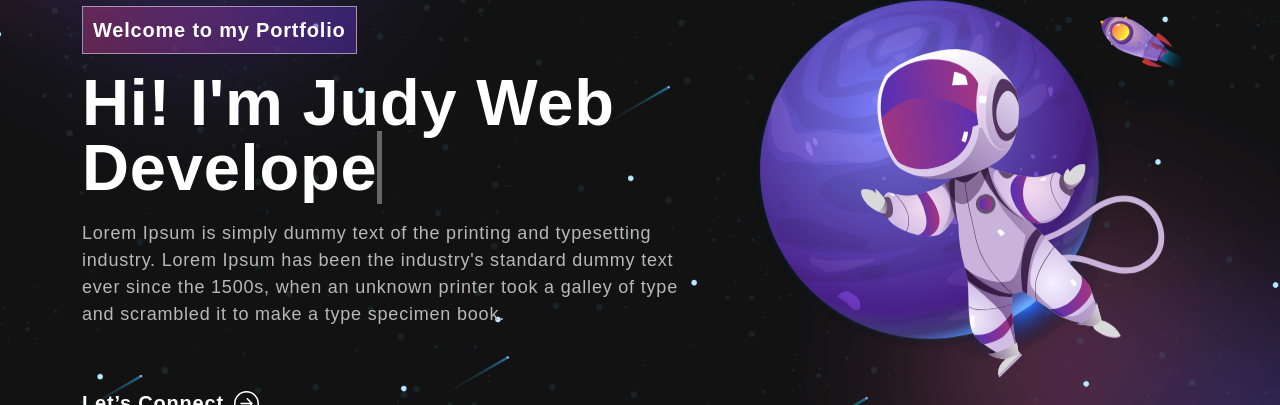
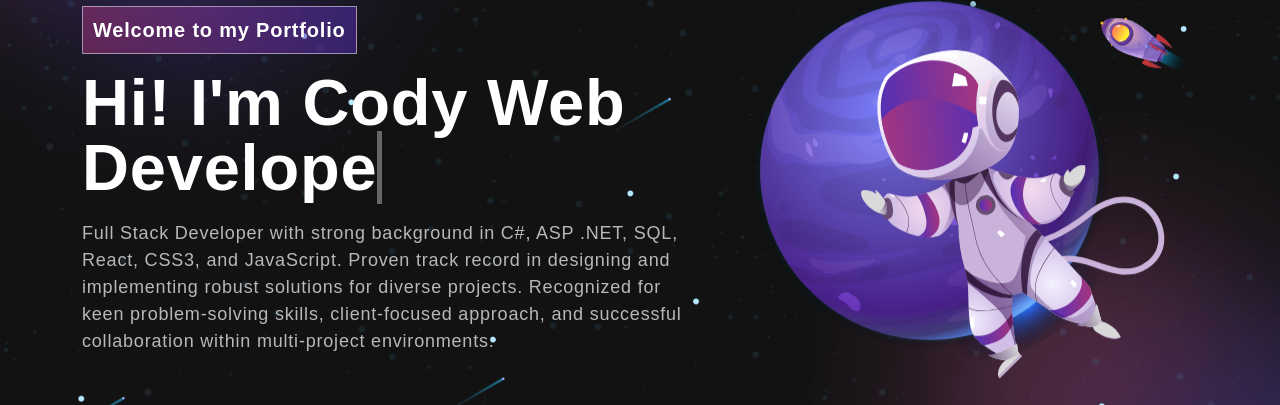
Before and after one commit to Cktestakis/ck-portfolio.io, a React (Create React App) app: page / in a window 1280 px wide. Shown: the part 254-659 px from the top of the page. Built offline with nearby package versions, Linux system fonts and the light colour scheme; no server answers.

Commit message:
Changes made

```diff
--- a/package.json
+++ b/package.json
@@ -13,7 +13,7 @@
     "nodemailer": "^6.7.5",
     "react": "^18.1.0",
     "react-bootstrap": "^2.4.0",
-    "react-bootstrap-icons": "^1.8.2",
+    "react-bootstrap-icons": "^1.11.4",
     "react-dom": "^18.1.0",
     "react-mailchimp-subscribe": "^2.1.3",
     "react-multi-carousel": "^2.8.1",
--- a/src/App.js
+++ b/src/App.js
@@ -1,6 +1,6 @@
-import logo from './logo.svg';
-import './App.css';
-import 'bootstrap/dist/css/bootstrap.min.css';
+//import logo from './logo.svg';
+import "./App.css";
+import "bootstrap/dist/css/bootstrap.min.css";
 import { NavBar } from "./components/NavBar";
 import { Banner } from "./components/Banner";
 import { Skills } from "./components/Skills";
--- a/src/components/Banner.js
+++ b/src/components/Banner.js
@@ -65,7 +65,7 @@ export const Banner = () => {
                 >
                   <span className="tagline">Welcome to my Portfolio</span>
                   <h1>
-                    {`Hi! I'm Judy`}{" "}
+                    {`Hi! I'm Cody`}{" "}
                     <span
                       className="txt-rotate"
                       dataPeriod="1000"
@@ -75,12 +75,8 @@ export const Banner = () => {
                     </span>
                   </h1>
                   <p>
-                    Lorem Ipsum is simply dummy text of the printing and
-                    typesetting industry. Lorem Ipsum has been the industry's
-                    standard dummy text ever since the 1500s, when an unknown
-                    printer took a galley of type and scrambled it to make a
-                    type specimen book.
-                  </p>
+                    Full Stack Developer with strong background in C#, ASP .NET, SQL, React, CSS3, and JavaScript. Proven track record in designing and implementing robust solutions for diverse projects. Recognized for keen problem-solving skills, client-focused approach, and successful collaboration within multi-project environments.
+                    </p>
                   <button onClick={() => console.log("connect")}>
                     Let’s Connect <ArrowRightCircle size={25} />
                   </button>
--- a/src/components/Contact.js
+++ b/src/components/Contact.js
@@ -36,7 +36,7 @@ export const Contact = () => {
     setButtonText("Send");
     let result = await response.json();
     setFormDetails(formInitialDetails);
-    if (result.code == 200) {
+    if (result.code === 200) {
       setStatus({ succes: true, message: 'Message sent successfully'});
     } else {
       setStatus({ succes: false, message: 'Something went wrong, please try again later.'});
```
Also changed, not shown: src/components/Skills.js (renamed from src/components/Skill.js), 1 other file (tests, documents, lock files or other folders).
